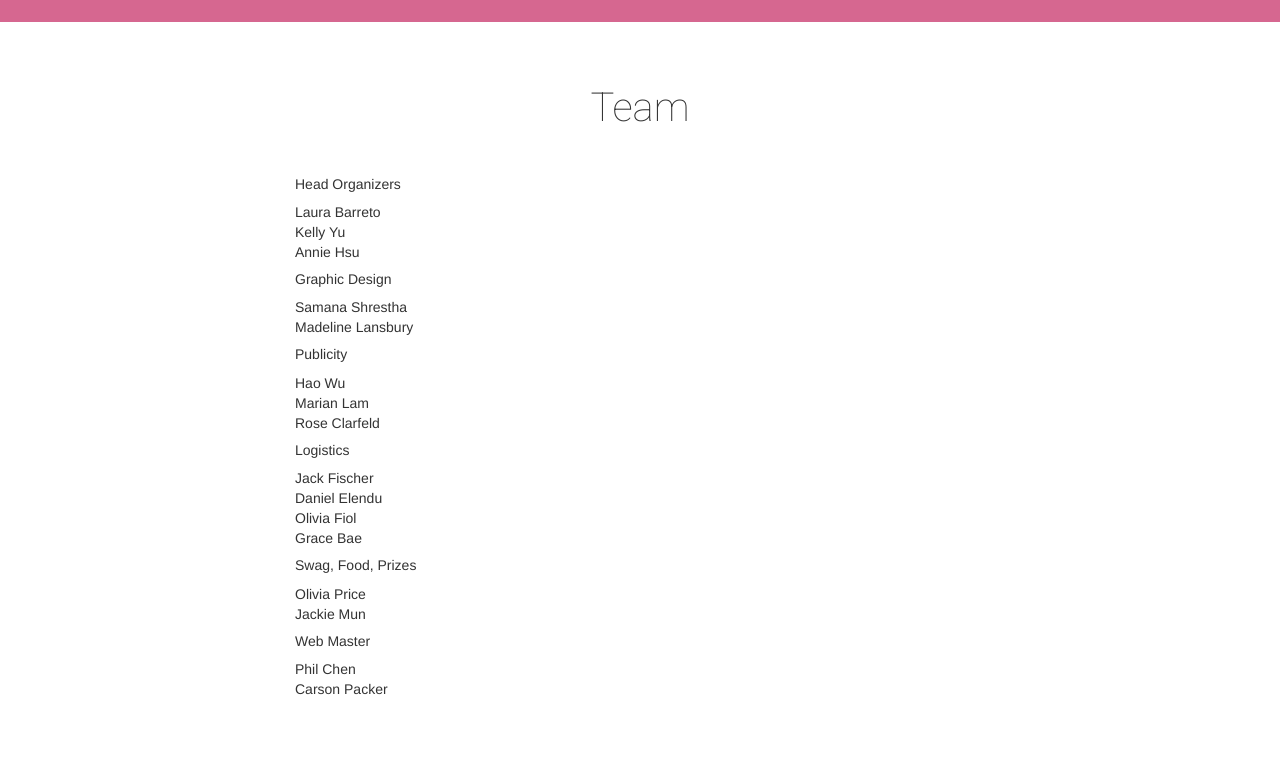
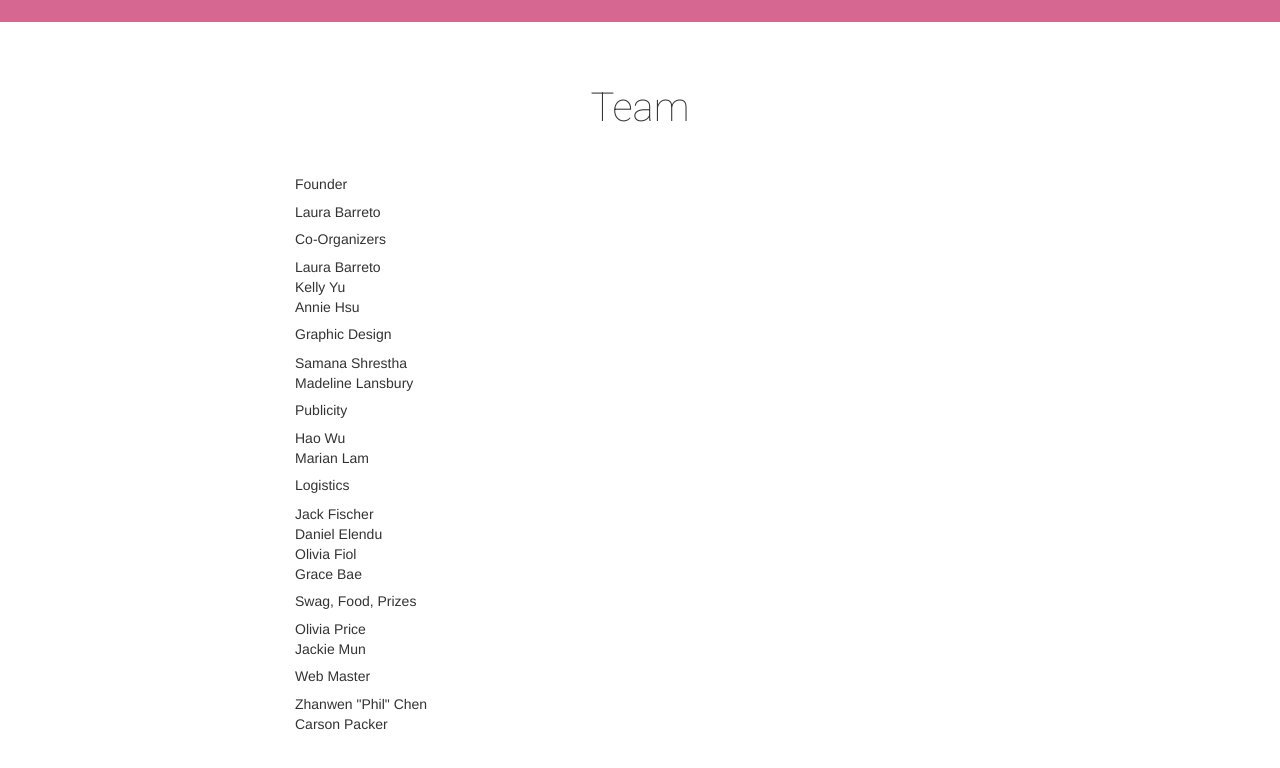
Before and after one commit to zhanwenchen/communityhack.io, a website: page client/index.html in a window 1280 px wide. Shown: the part 4032-4800 px from the top of the page. Drawn offline with Linux system fonts and the light colour scheme; some packages are replaced by stand-ins of ours.

Commit message:
edited team

```diff
--- a/client/index.html
+++ b/client/index.html
@@ -430,7 +430,12 @@
                         </div>
                     </div>
                     <li class="item">
-                        <h5 class="time">Head Organizers</h5>
+                        <h5 class="time">Founder</h5>
+                        <div class="description">Laura Barreto</div>
+                        &nbsp
+                    </li>
+                    <li class="item">
+                        <h5 class="time">Co-Organizers</h5>
                         <div class="description">Laura Barreto</div>
                         <div class="description">Kelly Yu</div>
                         <div class="description">Annie Hsu</div>
@@ -446,7 +451,6 @@
                         <h5 class="time">Publicity <br> </h5>
                         <div class="description">Hao Wu</div>
                         <div class="description">Marian Lam</div>
-                        <div class="description">Rose Clarfeld</div>
                         &nbsp
                     </li>
                     <li class="item">
@@ -465,7 +469,7 @@
                     </li>
                     <li class="item">
                         <h5 class="time">Web Master</h5>
-                        <div class="description">Phil Chen</div>
+                        <div class="description">Zhanwen "Phil" Chen</div>
                         <div class="description">Carson Packer</div>
                         &nbsp
                     </li>
```
